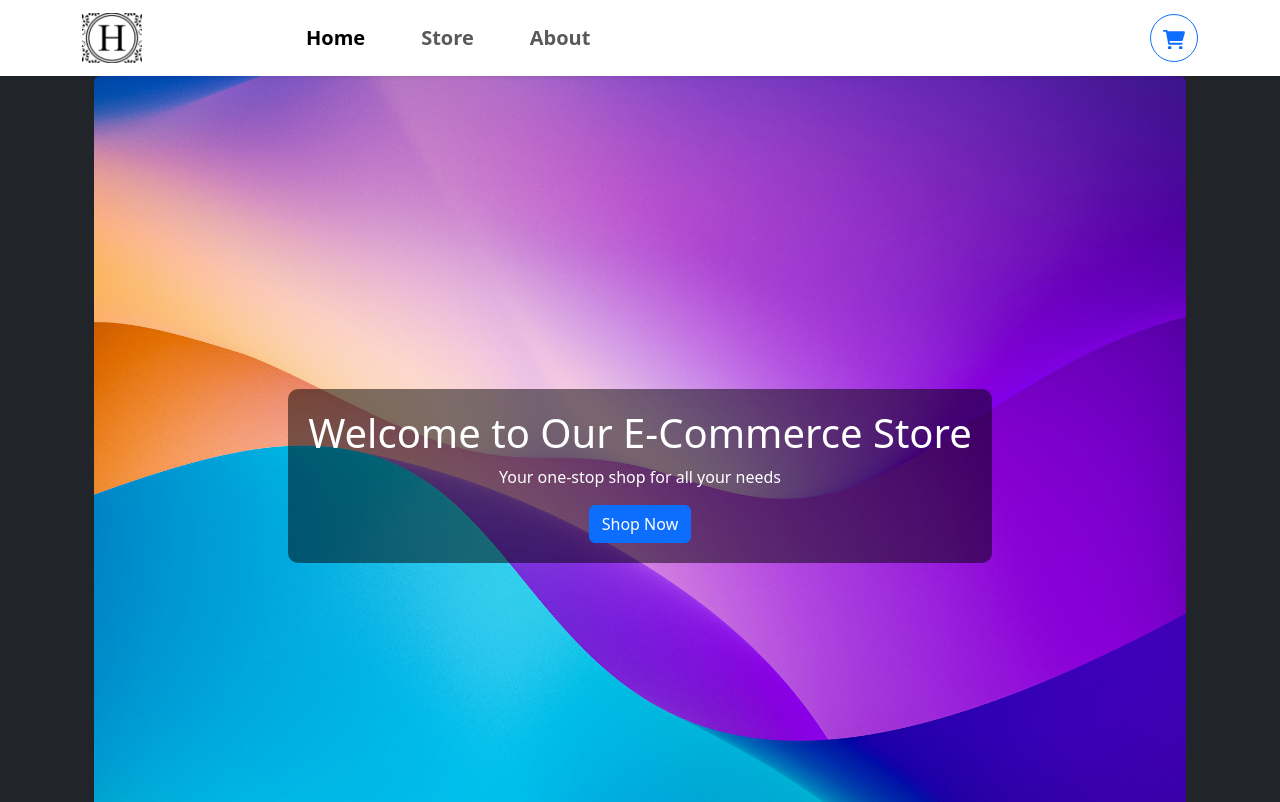
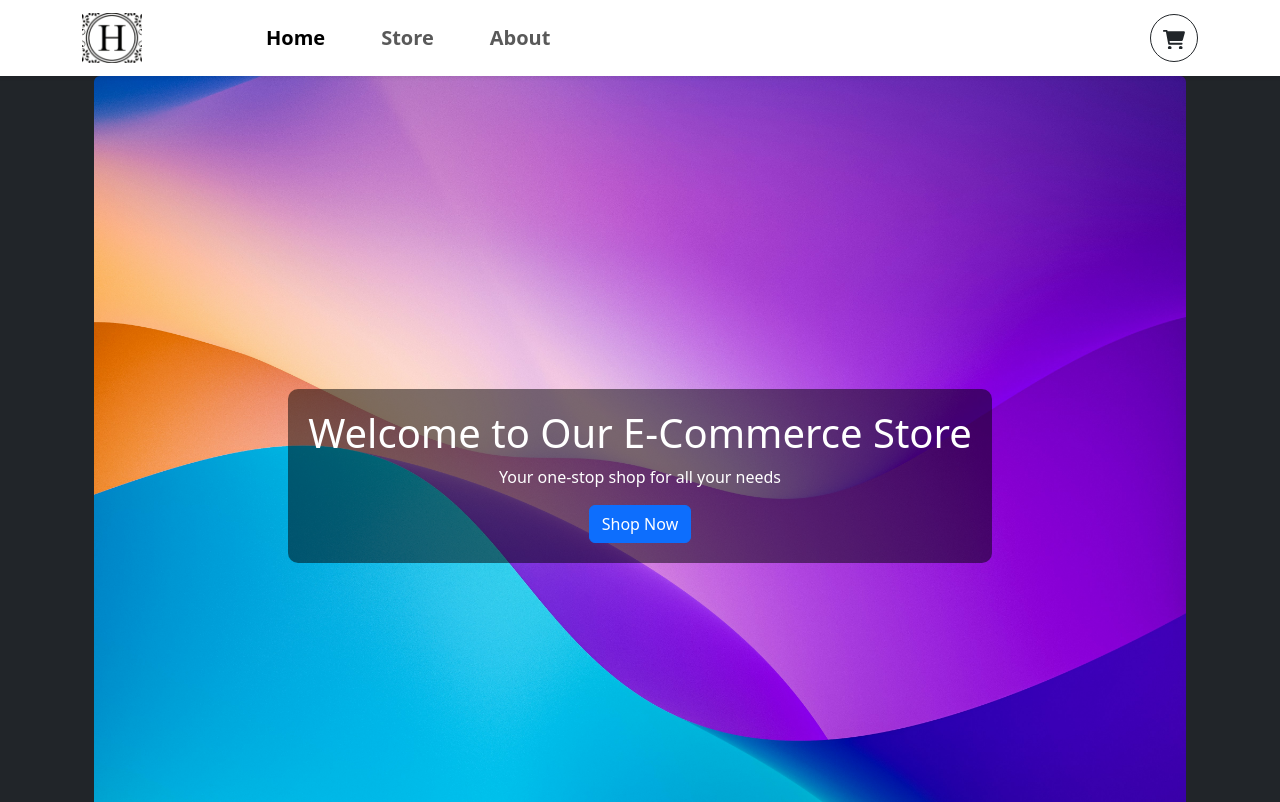
Before and after one commit to halleluyahadesuyi/ecommerce-store-shopping-cart, a React (Vite) app: page / in a window 1280 px wide. Shown: the top 802 px of the page. Built offline with nearby package versions, Linux system fonts and the light colour scheme.

Commit message:
feat: Change cart icon's appearance; Change a navlink's spacing

```diff
--- a/src/App.css
+++ b/src/App.css
@@ -1,5 +1,5 @@
 .landing-cover {
-    background: url('/imgs/cover.jpg') no-repeat center center;
+  background: url("/imgs/cover.jpg") no-repeat center center;
   background-size: cover;
   height: 100vh;
   display: flex;
--- a/src/components/Navbar.tsx
+++ b/src/components/Navbar.tsx
@@ -15,7 +15,7 @@ export function Navbar() {
         <NavbarBs.Toggle aria-controls="navbar-nav" />
         <NavbarBs.Collapse id="navbar-nav">
           <Nav className="me-auto fw-bold fs-5">
-            <Nav.Link to="/" as={NavLink} className="px-5">
+            <Nav.Link to="/" as={NavLink} className="pe-5">
               Home
             </Nav.Link>
             <Nav.Link to="/store" as={NavLink} className="pe-5">
@@ -28,7 +28,7 @@ export function Navbar() {
           <Button
             onClick={openCart}
             style={{ width: "3rem", height: "3rem", position: "relative" }}
-            variant="outline-primary"
+            variant="outline-dark"
             className="rounded-circle"
           >
             <svg
```
Lines whose indentation alone changed are shown as unchanged.
